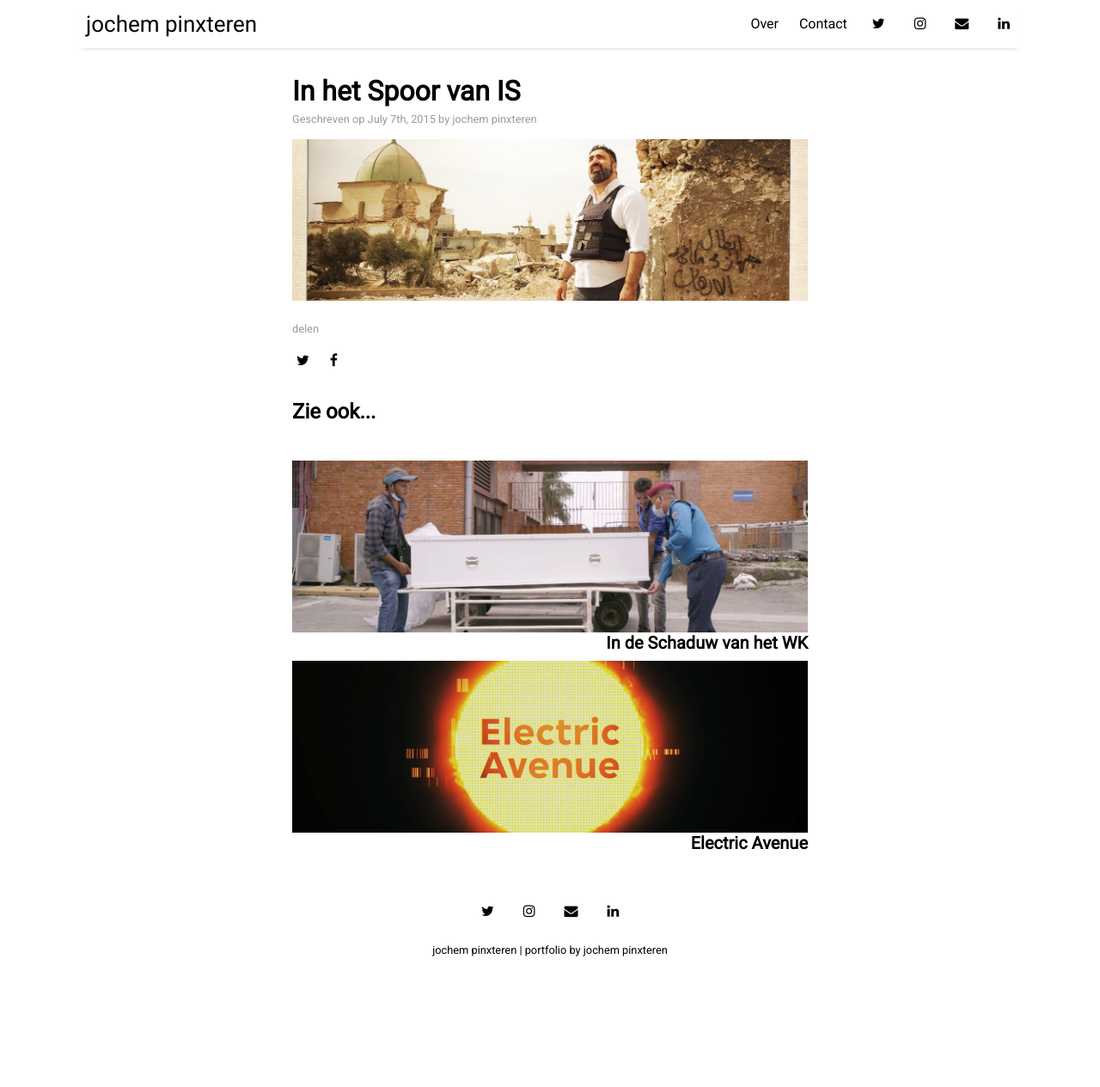
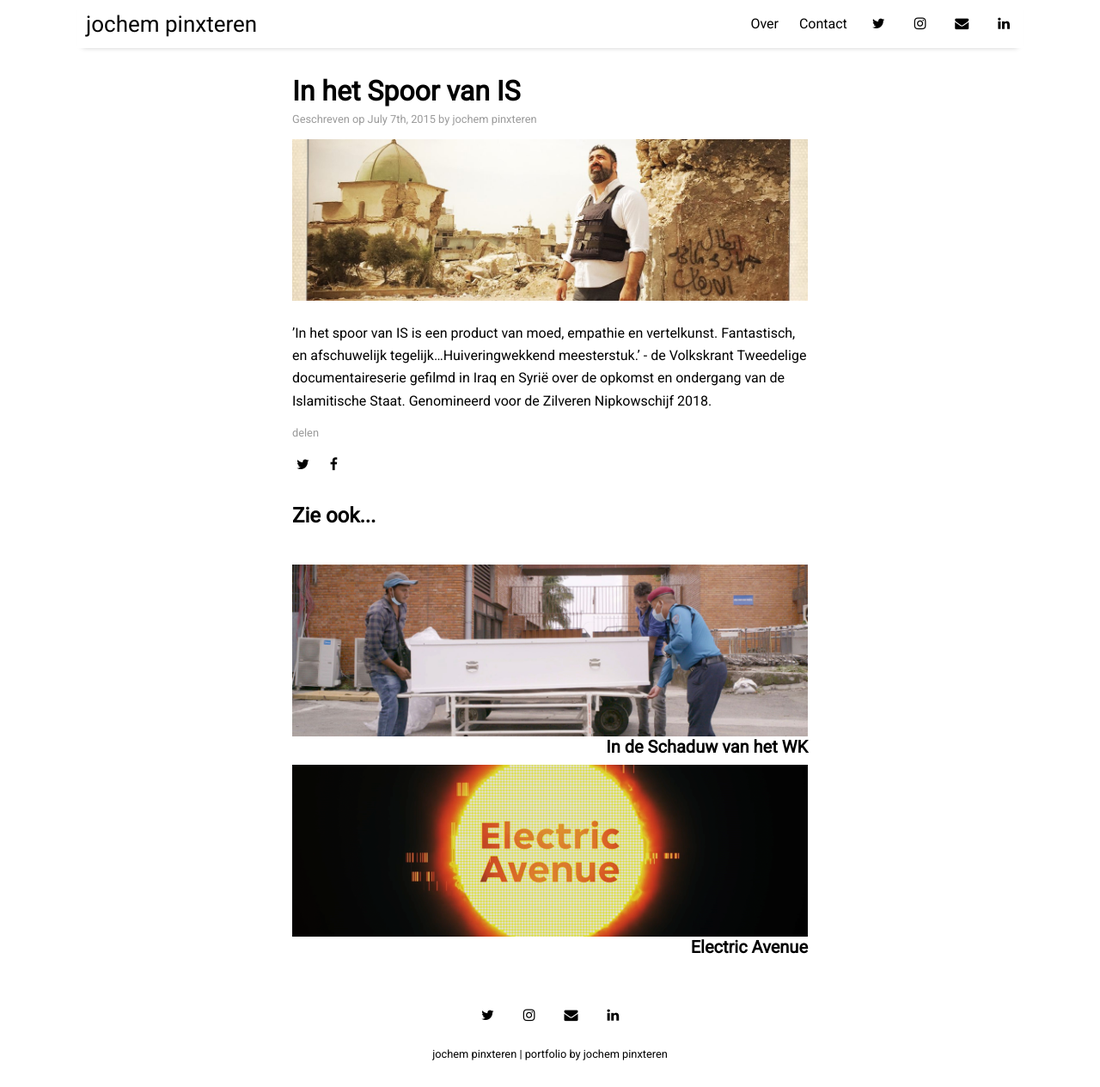
Before and after one commit to jpinxteren/portfolio, a Jekyll site: the page built from _posts/2015-07-07-spoor-is.md, in a window 1280 px wide and 1265 px high. Shown: the whole window at 86% size. Built offline with Jekyll 4.4.1, drawn with Linux system fonts in a browser that asks for light colours; nearby versions of some CDN libraries.

Commit message:
tekst posts toegevoegd

```diff
--- a/_posts/2015-07-07-spoor-is.md
+++ b/_posts/2015-07-07-spoor-is.md
@@ -6,3 +6,8 @@
 tags: [sample]
 image: spoor-IS.jpg
 ---
+
+
+’In het spoor van IS is een product van moed, empathie en vertelkunst. Fantastisch, en afschuwelijk tegelijk…Huiveringwekkend meesterstuk.’ - de Volkskrant
+Tweedelige documentaireserie gefilmd in Iraq en Syrië over de opkomst en ondergang van de Islamitische Staat.
+Genomineerd voor de Zilveren Nipkowschijf 2018.
```
Also changed, not shown: _posts/2016-04-04-lokroep.md (+2 -0 lines), _posts/2016-09-09-als-de-bom-valt.md (+5 -0 lines).
